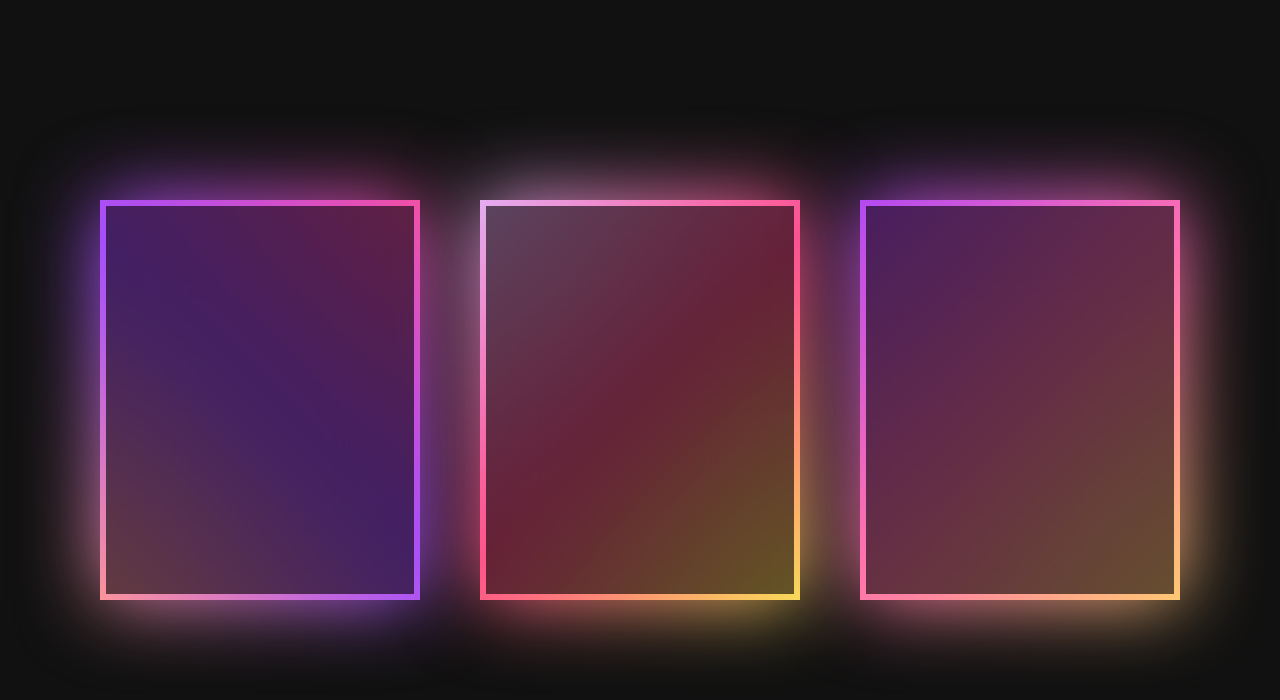
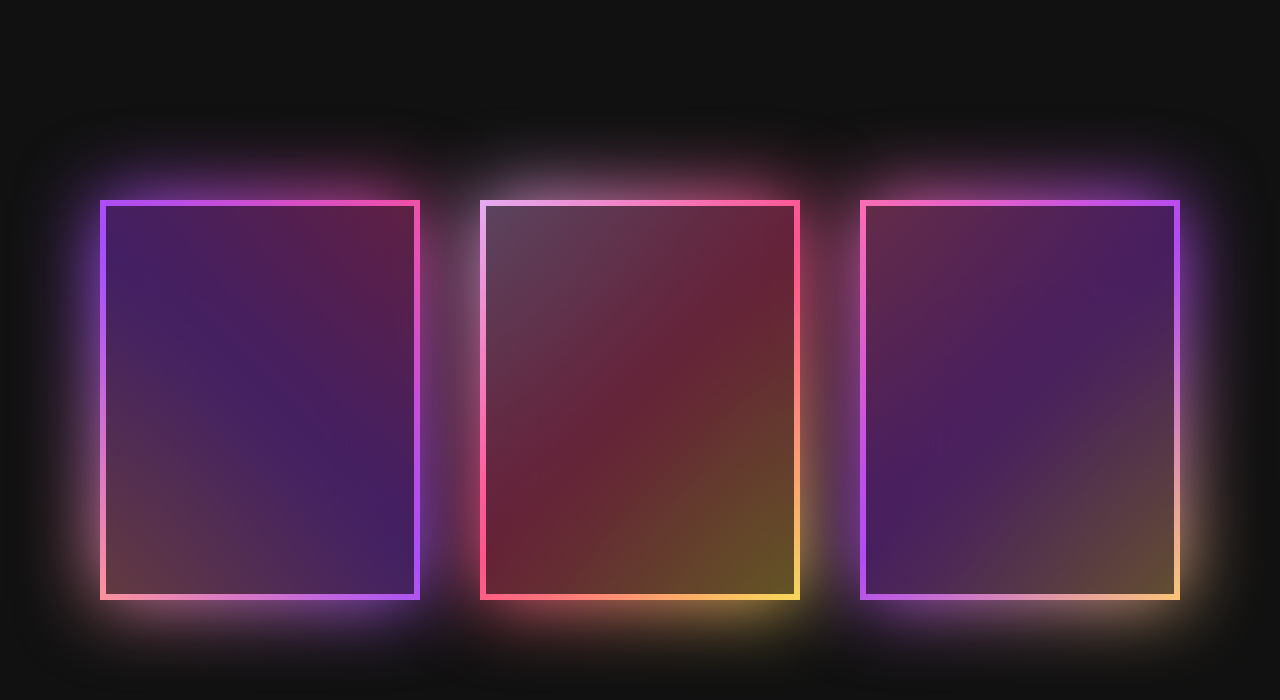
Before and after one commit to PrathibhaSithu/Gradient_Border_Cards, a plain HTML site: page index.html in a window 1280 px wide. Drawn offline with nearby package versions, Linux system fonts and the light colour scheme.

Commit message:
Update style.css

```diff
--- a/style.css
+++ b/style.css
@@ -64,7 +64,7 @@ body{
 }
 .container .box:nth-child(3)::before,
 .container .box:nth-child(3)::after{
-    background: linear-gradient(315deg,#ffcc70,#ff70af,#b048f5);
+    background: linear-gradient(315deg,#ffcc70,#b048f5,#ff70af);
 }
 .container .box span{
     position: absolute;
```
